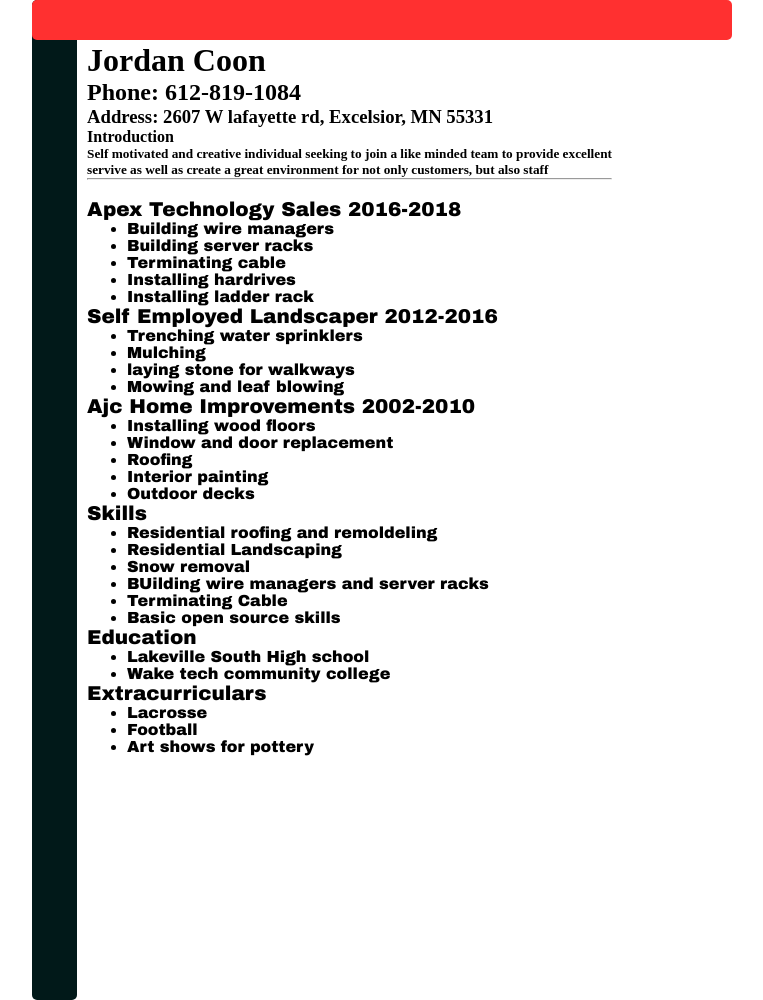
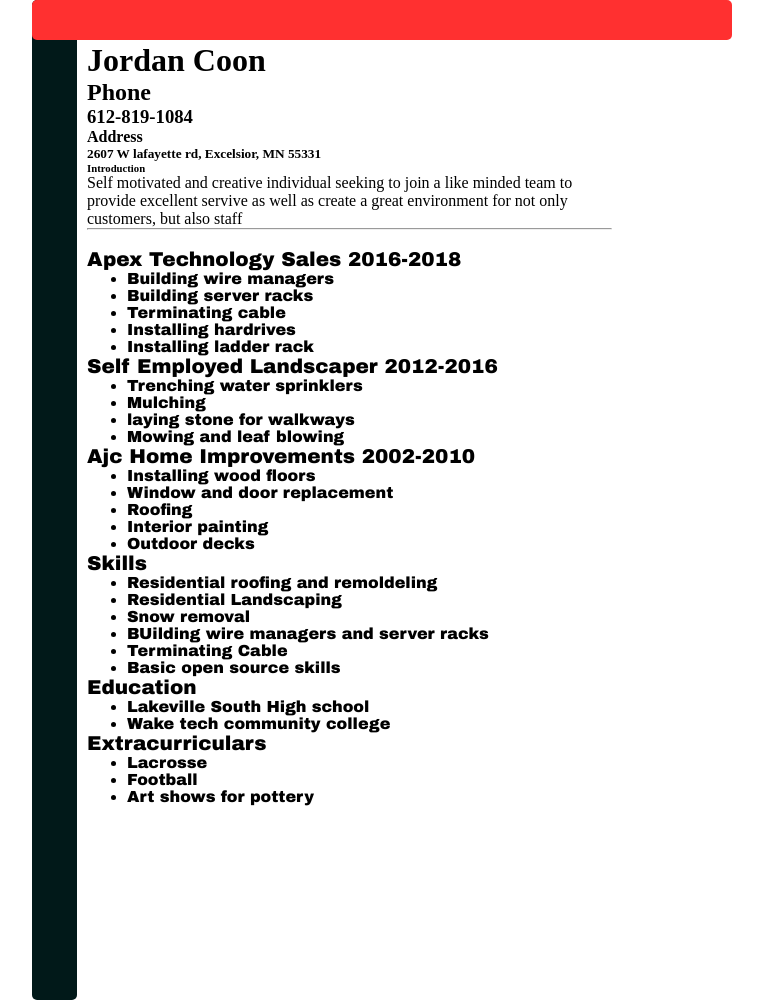
Before and after one commit to jordancoon24/Jordancoon24.github.io, a plain HTML site: page index.html in a window 1280 px wide. Shown: the whole page, without its empty margins (258-1021 px from the left). Drawn offline with Linux system fonts and the light colour scheme.

Commit message:
fix into

```diff
--- a/index.html
+++ b/index.html
@@ -6,12 +6,14 @@
   <head>
     <h1>Jordan Coon</h1>
 
-     <h2>Phone: 612-819-1084 </h2>
-     <h3>Address: 2607 W lafayette rd, Excelsior, MN 55331 </h3>
+   <h2>Phone </h2>
+   <h3>612-819-1084 </h3>
+   <h4>Address</h4>
+   <h5>2607 W lafayette rd, Excelsior, MN 55331 </h5>
 
-   <h4> Introduction</h4>
-    <h5> Self motivated and creative individual seeking to join a like minded team to provide
-     excellent servive as well as create a great environment for not only customers, but also staff</h5>
+   <h6> Introduction</h6>
+    <h7> Self motivated and creative individual seeking to join a like minded team to provide
+     excellent servive as well as create a great environment for not only customers, but also staff</h7>
 
  <body>
   <hr />
```
